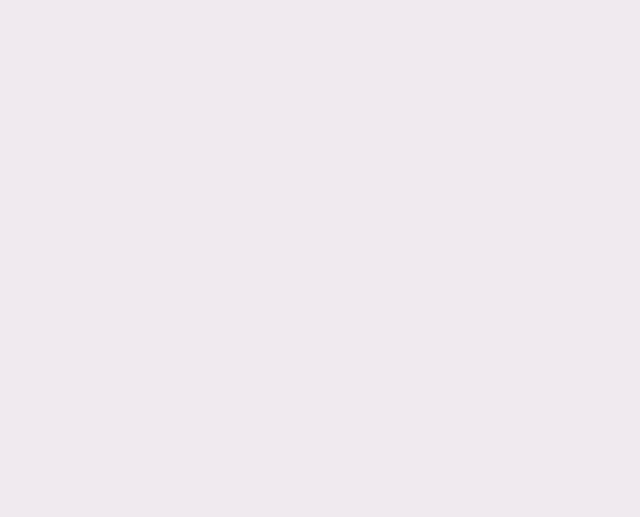
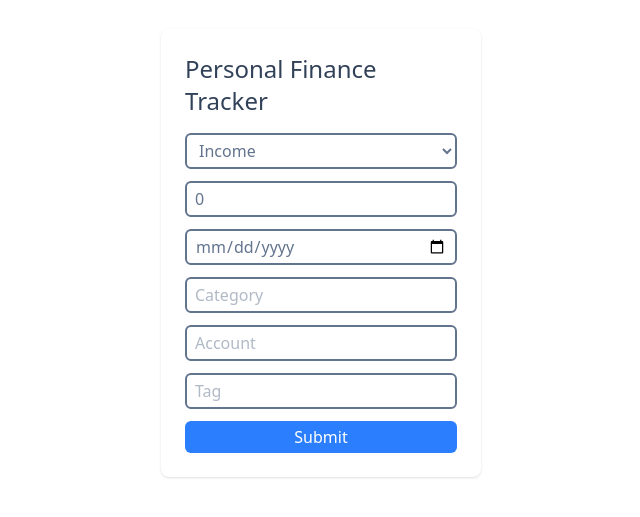
Before and after one commit to philip-ttz/personal-finance-tracker, a React (Vite) app: page / in a window 1280 px wide. Shown: the part 147-664 px from the top of the page, without its empty margins (319-959 px from the left). Built offline with nearby package versions, Linux system fonts and the light colour scheme.

Commit message:
feature: form for inputting new transactions

```diff
--- a/src/App.tsx
+++ b/src/App.tsx
@@ -1,11 +1,40 @@
 import { useState } from 'react'
 import './App.css'
+import { TransactionForm } from './components/TransactionForm'
+
+
+interface Transaction {
+  id: number;
+  type: 'income' | 'expense';
+  amount: number;
+  date: string;
+  category: string;
+  account: string;
+  tag: string;
+}
 
 function App() {
+  const [transactions, setTransactions] = useState<Transaction[]>([]);
+
+  const addTransaction = (type: 'income' | 'expense', amount: number, date: string, category: string, account: string, tag: string) => {
+    const newTransaction: Transaction = {
+      id: crypto.randomUUID() as unknown as number,
+      type,
+      amount,
+      date,
+      category,
+      account,
+      tag,
+    };
+    setTransactions([...transactions, newTransaction]);
+    console.log('Transaction Added:', newTransaction);
+  }
 
   return (
     <>
-
+      <main className='w-80 rounded-lg shadow h-auto p-6 bg-white relative overflow-hidden'>
+        <TransactionForm addTransaction={addTransaction} />
+      </main>
     </>
   )
 }
--- /dev/null
+++ b/src/components/TransactionForm.tsx
@@ -0,0 +1,91 @@
+import React, { useState } from 'react';
+
+type TransactionType = 'income' | 'expense';
+
+interface TransactionFormProps {
+  addTransaction: (type: TransactionType, amount: number, date: string, category: string, account: string, tag: string) => void;
+}
+
+export function TransactionForm({ addTransaction }: TransactionFormProps) {
+  const [type, setType] = useState<TransactionType>('income');
+  const [amount, setAmount] = useState<number>(0);
+  const [date, setDate] = useState<string>('');
+  const [category, setCategory] = useState<string>('');
+  const [account, setAccount] = useState<string>('');
+  const [tag, setTag] = useState<string>('');
+
+    const handleSubmit = (e: React.FormEvent) => {
+    e.preventDefault();
+    addTransaction(type, amount, date, category, account, tag);
+    setAmount(0);
+    setDate('');
+    setCategory('');
+    setAccount('');
+    setTag('');
+  };
+
+    return (
+        <>
+      <div className="flex flex-col justify-center items-center space-y-2">
+        <h2 className="text-2xl font-medium text-slate-700">Personal Finance Tracker</h2>
+      </div>
+      <form onSubmit={handleSubmit} className="w-full mt-4 space-y-3">
+        <div>
+          <select value={type} onChange={(e) => setType(e.target.value as TransactionType)} className="outline-none border-2 rounded-md px-2 py-1 text-slate-500 w-full focus:border-blue-300">
+            <option value="income">Income</option>
+            <option value="expense">Expense</option>
+        </select>
+        </div>
+        <div>
+          <input
+            type="number"
+            value={amount}
+            step="0.01"
+            onChange={(e) => setAmount(parseFloat(e.target.value))}
+            placeholder="Amount"
+            className="outline-none border-2 rounded-md px-2 py-1 text-slate-500 w-full focus:border-blue-300"
+            required
+        />
+        </div>
+        <div>
+        <input
+            type="date"
+            value={date}
+            onChange={(e) => setDate(e.target.value)}
+            className="outline-none border-2 rounded-md px-2 py-1 text-slate-500 w-full focus:border-blue-300"
+            required
+        />
+        </div>
+        <div>
+        <input
+            value={category}
+            onChange={(e) => setCategory(e.target.value)}
+            placeholder="Category"
+            className="outline-none border-2 rounded-md px-2 py-1 text-slate-500 w-full focus:border-blue-300"
+            required
+        />
+        </div>
+        <div>
+        <input
+            value={account}
+            onChange={(e) => setAccount(e.target.value)}
+            placeholder="Account"
+            className="outline-none border-2 rounded-md px-2 py-1 text-slate-500 w-full focus:border-blue-300"
+            required
+        />
+        </div>
+        <div>
+        <input
+            value={tag}
+            onChange={(e) => setTag(e.target.value)}
+            placeholder="Tag"
+            className="outline-none border-2 rounded-md px-2 py-1 text-slate-500 w-full focus:border-blue-300"
+        />
+        </div>
+        <button className="w-full justify-center py-1 bg-blue-500 hover:bg-blue-600 active:bg-blue-700 rounded-md text-white ring-2" id="login" name="login" type="submit">
+          Submit
+        </button>
+      </form>
+      </>
+  );
+}
--- a/src/index.css
+++ b/src/index.css
@@ -1,23 +1,9 @@
 @import "tailwindcss";
 
-* {
-  margin: 0;
-  padding: 0;
-  box-sizing: border-box;
-  font-family: Inter, "Inter", "Arial", "Courier New", Courier, monospace;
-}
-
-*,
-*::before,
-*::after {
-  box-sizing: inherit;
-}
-
-body {
-  background-color: #f0eaef;
-  padding: 10px;
+:root {
   display: flex;
   flex-direction: column;
   justify-content: center;
   align-items: center;
+  height: 100vh;
 }
```
